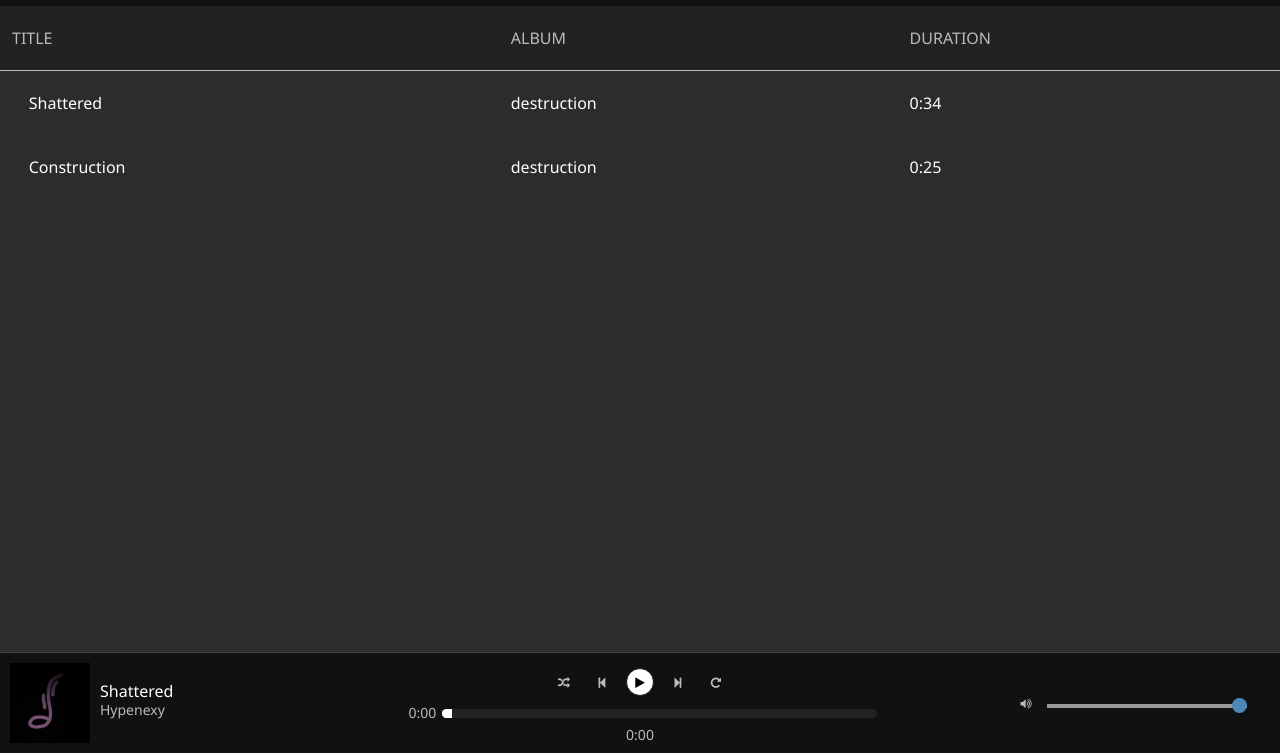
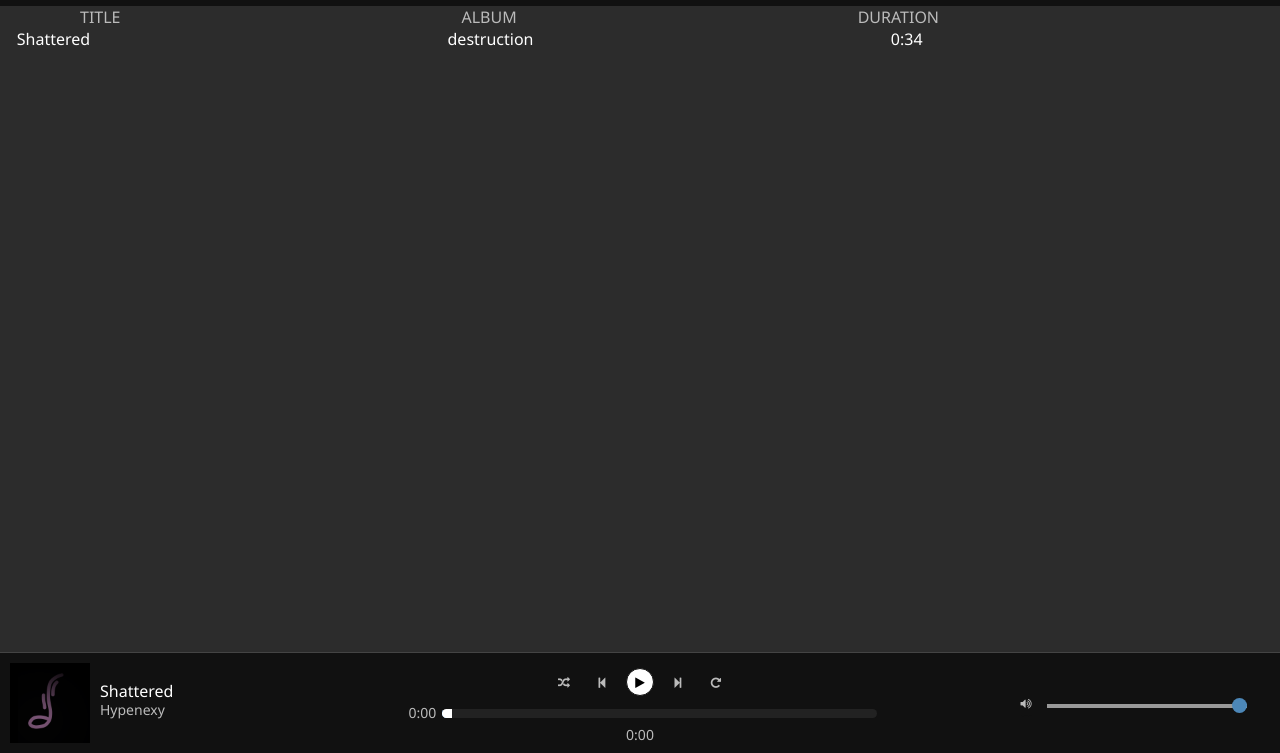
Before and after one commit to Hypenexy/Orpheux, a plain HTML site: page index.html in a window 1280 px wide. Shown: the part 47-800 px from the top of the page. Drawn offline with Linux system fonts and the light colour scheme.

Commit message:
tables ugh

```diff
--- a/default.css
+++ b/default.css
@@ -245,13 +245,18 @@ input[type="range"]::-ms-fill-upper{
     }
 }
 
-.mainContent .songs table{
+.mainContent .songs{
     color: #fff;
-    border-collapse: collapse;
     width: 100%;
 }
 
-.mainContent .songs th{
+.mainContent .songs div{
+    display: grid;
+    grid-template-columns: auto auto auto;
+}
+
+.mainContent .songs .sorter{
+    margin-left: 80px;
     text-transform: uppercase;
     font-weight: 400;
     color: #bbb;
--- a/index.html
+++ b/index.html
@@ -18,7 +18,18 @@
         <a>Feedback</a>
     </header>
         <div class="songs">
-            <table>
+            <!-- Rename sorter to something -->
+            <div class="sorter">
+                <a>Title</a><a>Album</a><a>Duration</a>
+            </div>
+            <div class="song" onclick="play('shattered')">
+                <st> Shattered</st>
+                <a>destruction</a>
+                <dur>0:34</dur>
+            </div>
+
+
+            <!-- <table>
                 <tr class="tablesort">
                     <th>Title</th>
                     <th>Album</th>
@@ -34,7 +45,7 @@
                     <td><a>destruction</a></td>
                     <td><dur>0:25</dur></td>
                 </tr>
-              </table>
+              </table> -->
               <!-- transform this into <div>s and elements cuz it's epicer
                    also update both sliders to look the same and look normal!-->
         </div>
```
